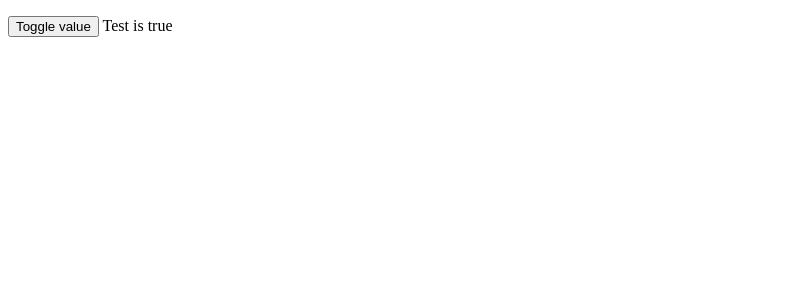
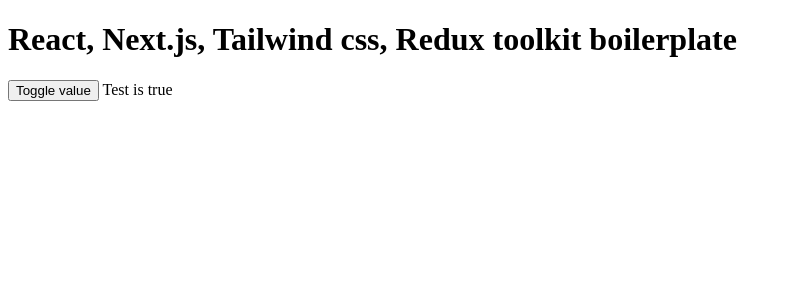
Before and after one commit to reginpv/boilerplate-react-nextjs-tailwindcss-redux-toolkit, a Next.js app: page / in a window 1280 px wide. Shown: the top 300 px of the page, without its empty margins (0-792 px from the left). Built offline with nearby package versions, Linux system fonts and the light colour scheme.

Commit message:
update index page

```diff
--- a/pages/index.js
+++ b/pages/index.js
@@ -8,6 +8,7 @@
 
   return (
     <div className="p-5">
+      <h1 className="mb-5 text-lg font-semibold">React, Next.js, Tailwind css, Redux toolkit boilerplate</h1>
       <p><button className="bg-gray-300 p-1" onClick={()=>dispath(setTest(test ? false : true))}>Toggle value</button> {test ? `Test is true` : `Test is false`}</p>
     </div>
   )
```
